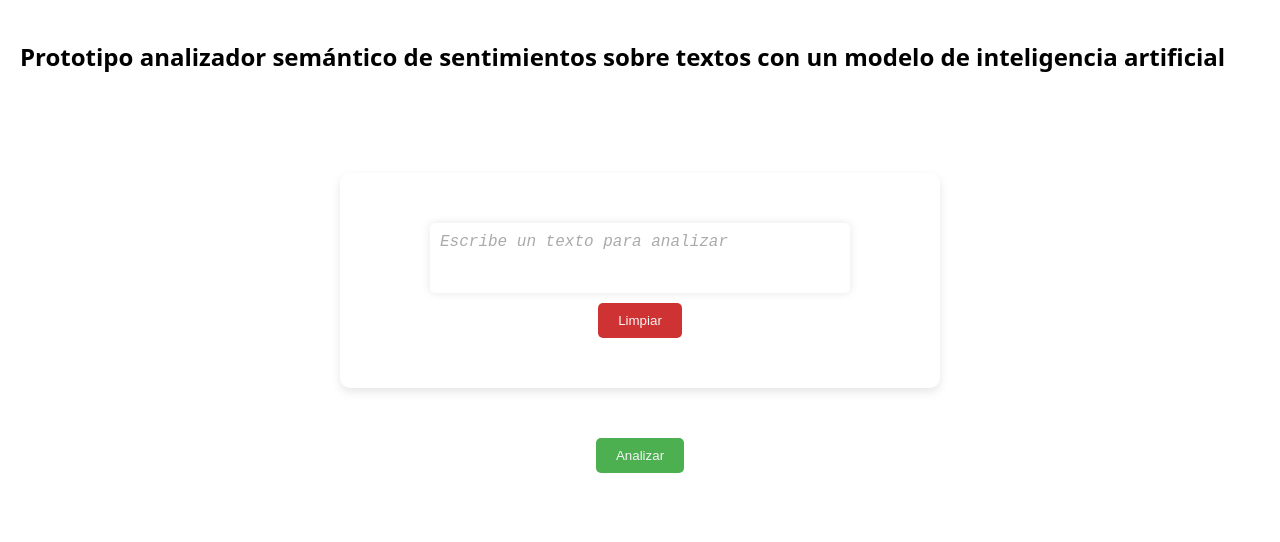
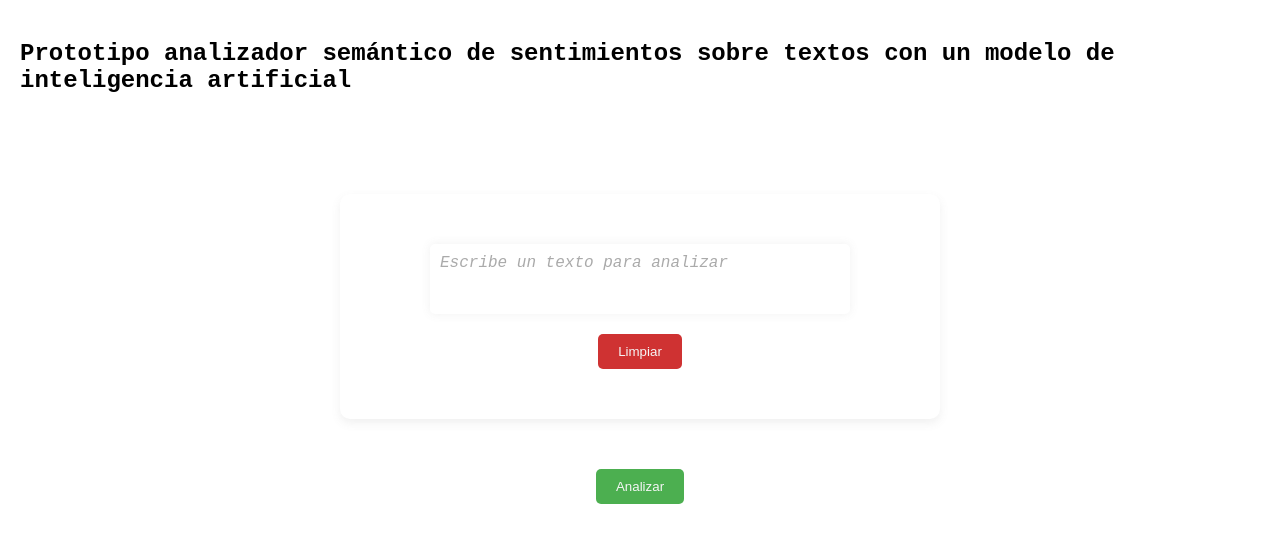
Before and after one commit to dxnidot/interface-tt, an Angular app: page / in a window 1280 px wide. Shown: the top 542 px of the page. Built offline with nearby package versions, Linux system fonts and the light colour scheme.

Commit message:
correciones css

```diff
--- a/src/app/app.component.css
+++ b/src/app/app.component.css
@@ -12,16 +12,8 @@ h2 {
     align-items: center;
     padding: 50px;
     border-radius: 10px;
-    box-shadow: 0 4px 10px rgba(0, 0, 0, 0.1);
+    box-shadow: 0 4px 10px rgba(107, 107, 107, 0.1);
     width: 500px;
     margin: 0 auto;
     margin-bottom: 50px;
 }
-/* .result-container {
-    margin-top: 20px;
-    padding: 10px;
-    border: 1px solid #ccc;
-    border-radius: 5px;
-    background-color: #fff;
-    width: 100%;
-} */
--- a/src/app/textinput/textinput.component.css
+++ b/src/app/textinput/textinput.component.css
@@ -1,5 +1,5 @@
 button {
-    margin-top: 10px;
+    margin-top: 20px;
     padding: 10px 20px;
     background-color: #cf3232;
     color: whitesmoke;
@@ -28,7 +28,7 @@ button {
     max-height: 200px; /* Altura máxima */
     overflow: auto; /* Permite el desplazamiento cuando el contenido excede la altura */
     border-radius: 5px; /* Esquinas redondeadas */
-    box-shadow: 0 0 10px rgba(0, 0, 0, 0.1); /* Sombra sutil */
+    box-shadow: 0 0 10px rgba(110, 110, 110, 0.1); /* Sombra sutil */
   }
 
   /* Añade un poco de estilo al placeholder */
--- a/src/styles.css
+++ b/src/styles.css
@@ -1,8 +1,8 @@
 :root {
-    /* color-scheme: light dark; */
+    color-scheme: light dark;
 }
 
 body {
-    font-family: system-ui, -apple-system, BlinkMacSystemFont, 'Segoe UI', Roboto, Oxygen, Ubuntu, Cantarell, 'Open Sans', 'Helvetica Neue', sans-serif;
+    font-family: 'Courier New', Courier, monospace;
     margin: 0;
 }
```
